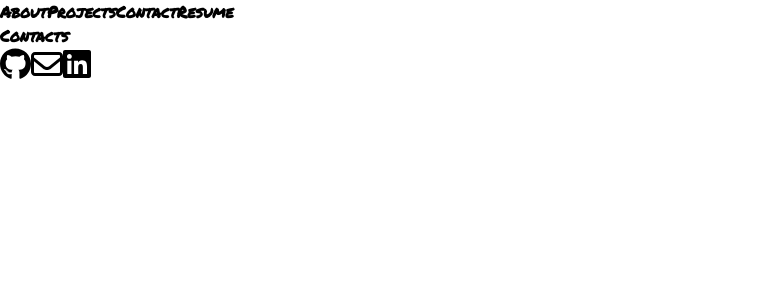
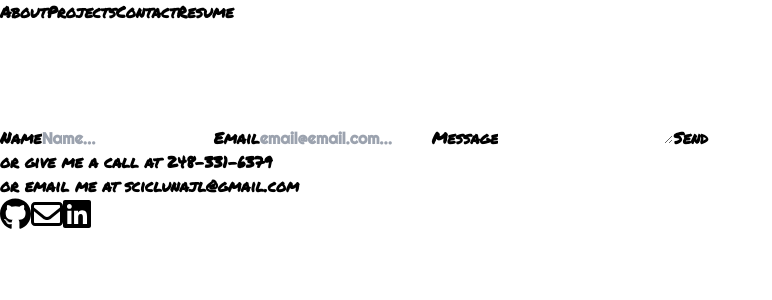
Before and after one commit to scicluna/portfolio, a React (Vite) app: page / in a window 1280 px wide. Both pictures are taken after a click on the button "Contact". Shown: the top 300 px of the page, without its empty margins (0-772 px from the left). Built offline with nearby package versions, Linux system fonts and the light colour scheme.

Commit message:
cargocult contactpage done

```diff
--- a/src/App.jsx
+++ b/src/App.jsx
@@ -4,6 +4,7 @@
 import About from "./components/About"
 import Projects from "./components/Projects"
 import Resume from "./components/Resume"
+import Contacts from "./components/Contacts"
 
 function App() {
   const [page, setPage] = useState('about')
@@ -15,7 +16,7 @@
       case 'projects':
         return <Projects />
       case 'contact':
-        return <h1>Contacts</h1>
+        return <Contacts />
       case 'resume':
         return <Resume />
       default:
--- a/src/components/Contacts.jsx
+++ b/src/components/Contacts.jsx
@@ -0,0 +1,25 @@
+import { useRef } from "react"
+
+export default function Contacts() {
+    const name = useRef(null)
+    const email = useRef(null)
+    const message = useRef(null)
+
+    return (
+        <section className="flex flex-col items-center justify-center h-full">
+            <form className="flex flex-col w-96 max-w-full">
+                <label htmlFor="name" className="text-indigo-900">Name</label>
+                <input type="text" id="name" ref={name} required placeholder="Name..." className="shadow-sm shadow-indigo-950 righteous" />
+                <label htmlFor="email" className="text-indigo-900">Email</label>
+                <input type="email" id="email" ref={email} required placeholder="email@email.com..." className="shadow-sm shadow-indigo-950 righteous" />
+                <label htmlFor="message" className="text-indigo-900">Message</label>
+                <textarea id="message" rows="5" ref={message} required className="shadow-sm shadow-indigo-950 righteous" />
+                <button type="submit" className="text-indigo-900 bg-white w-1/2 self-center mt-2 rounded-md shadow-sm shadow-indigo-950 hover:bg-indigo-500 transition-all duration-200 ease-in">Send</button>
+            </form>
+            <div>
+                <p className="mt-2 text-indigo-900">or give me a call at 248-331-6379</p>
+                <p className="mt-2 text-indigo-900">or email me at sciclunajl@gmail.com</p>
+            </div>
+        </section>
+    )
+}
```
Also changed, not shown: 1 other file (tests, documents, lock files or other folders).
